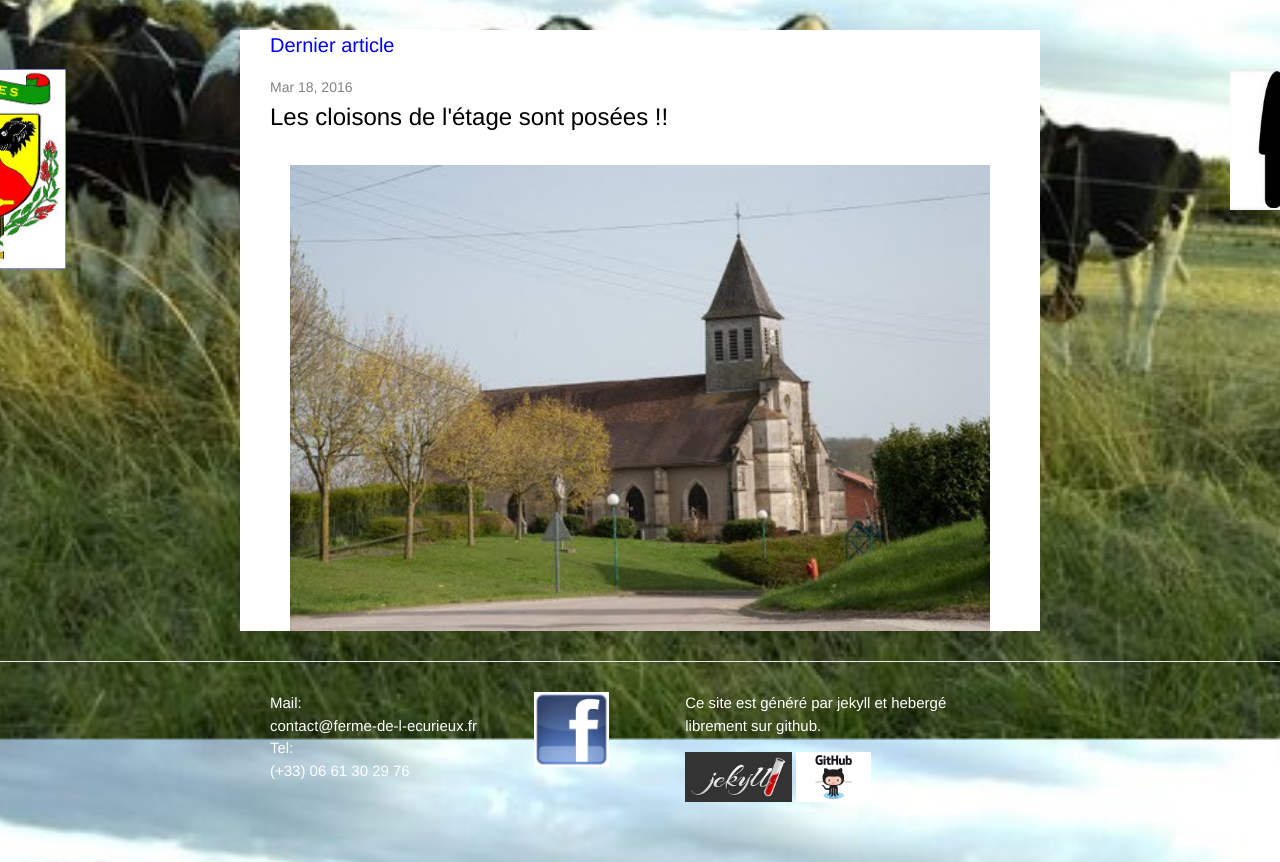
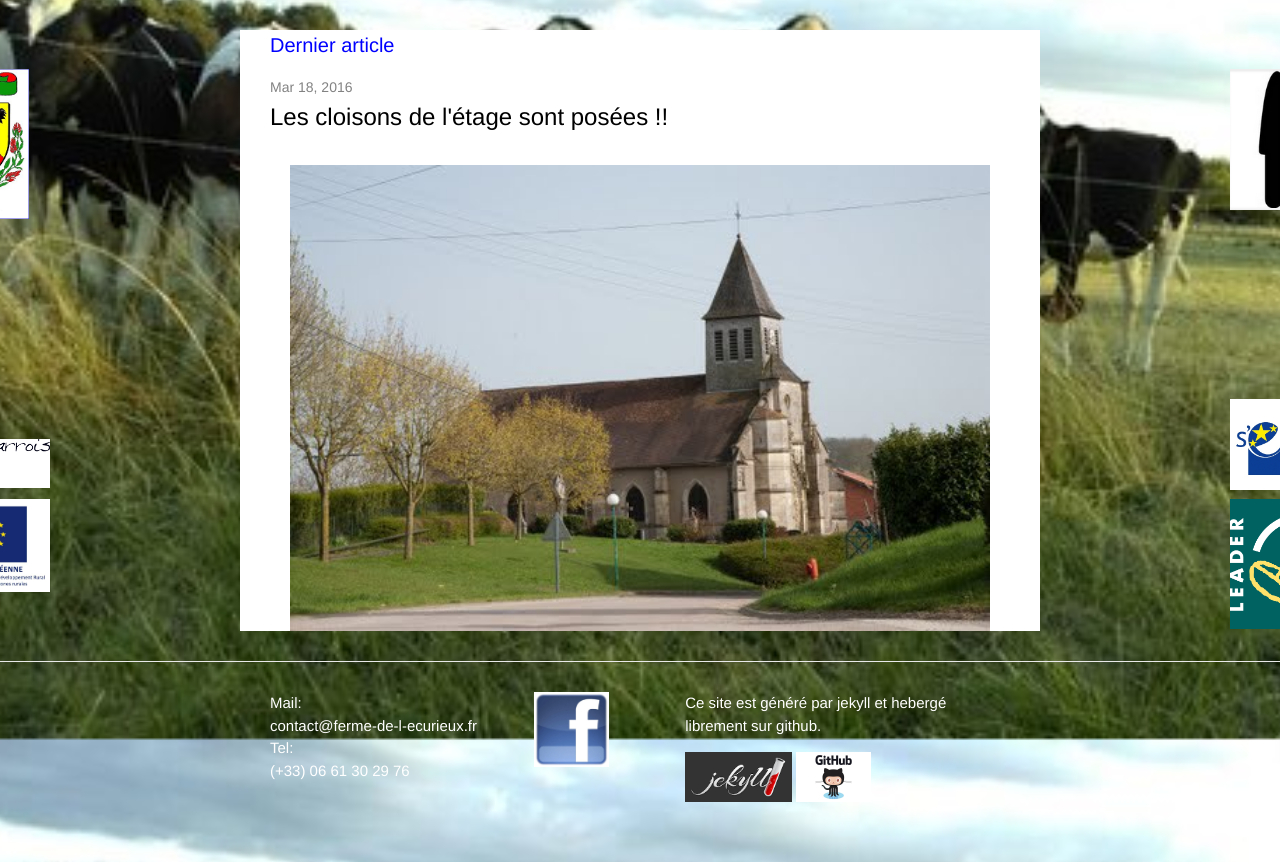
Before and after one commit to cltpr/cltpr.github.io, a Jekyll site: the page built from index.html, in a window 1280 px wide. Shown: the part 161-1023 px from the top of the page. Built offline with Jekyll 4.4.1, drawn with Linux system fonts in a browser that asks for light colours.

Commit message:
20160405

```diff
--- a/_layouts/default.html
+++ b/_layouts/default.html
@@ -9,11 +9,37 @@
             <img src="/images/blasonEvres.jpeg" />
         </a>
 </div>
+
 <div id="resto" class="pastille">
 	<a href="/resto_fr.html">
             <img src="/images/resto.png" />
         </a>
 </div>
+
+<div id="UE" class="pastille">
+	<a href="/resto_fr.html">
+            <img src="/images/logoUE.jpg" />
+        </a>
+</div>
+
+<div id="paysBarrois" class="pastille">
+	<a href="/resto_fr.html">
+            <img src="/images/logoPaysBarrois.jpg" />
+        </a>
+</div>
+
+<div id="europeEnLorraine" class="pastille">
+	<a href="/resto_fr.html">
+            <img src="/images/europeEnLorraine.jpg" />
+        </a>
+</div>
+
+<div id="LEADER" class="pastille">
+	<a href="/resto_fr.html">
+            <img src="/images/logoLEADER.jpg" />
+        </a>
+</div>
+
 
 <!--div id="flag" class="pastille">
 	<a href="https://fr.wikipedia.org/wiki/%C3%88vres">
--- a/css/main.scss
+++ b/css/main.scss
@@ -76,9 +76,36 @@ a:hover{color:black}; /*quand on passe la souris sur un lien*/
     margin-right:-720px;
     width:130px;
 }
-
+#UE{
+    position:absolute;
+    top:660px;
+    left:50%;
+    margin-left:-720px;
+    width:130px;
+}
+#LEADER{
+    position:absolute;
+    top:660px;
+    right:50%;
+    margin-right:-720px;
+    width:130px;
+}
+#europeEnLorraine{
+    position:absolute;
+    top:560px;
+    right:50%;
+    margin-right:-720px;
+    width:130px;
+}
+#paysBarrois{
+    position:absolute;
+    top:600px;
+    left:50%;
+    margin-left:-720px;
+    width:130px;
+}
 .pastille img{
-    max-height:200px;
+    max-height:150px;
 }
 
 
```
Also changed, not shown: images/europeEnLorraine.jpg (added), images/logoLEADER.jpg (added), images/logoPaysBarrois.jpg (added), images/logoUE.jpg (added).
